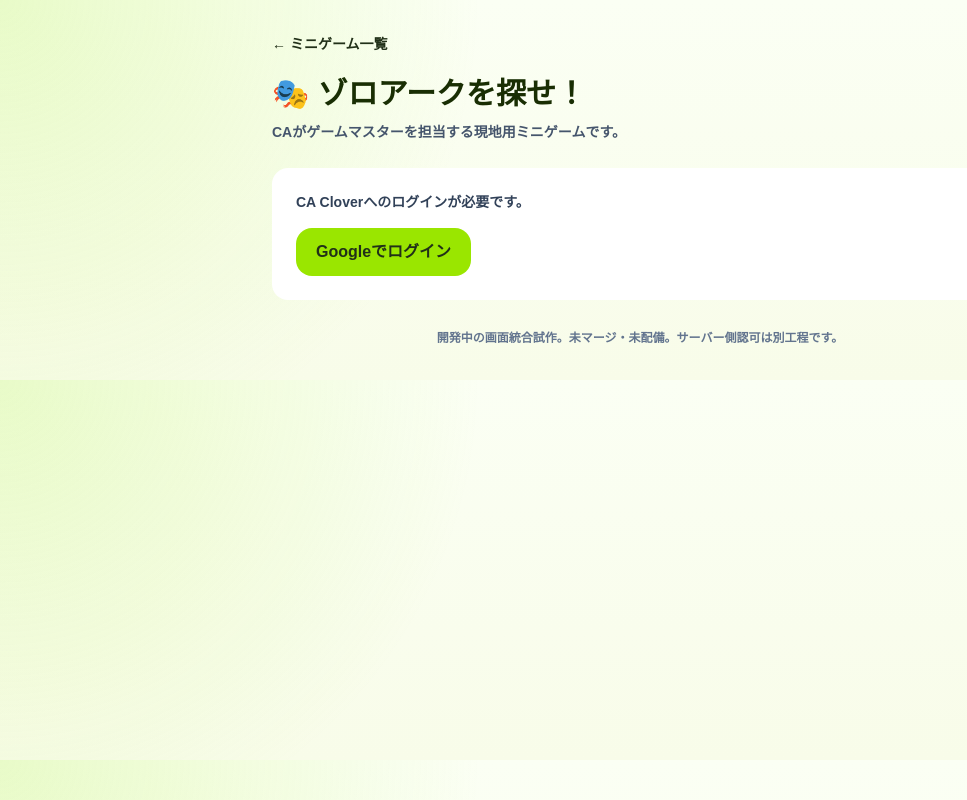
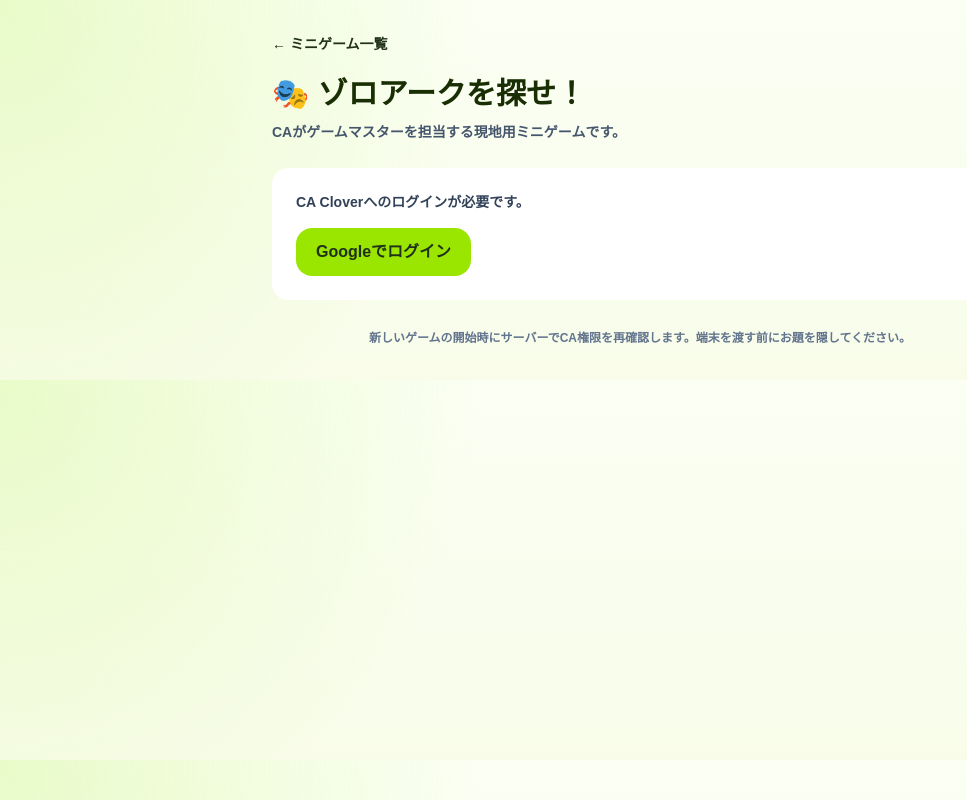
Before and after one commit to Kaityo1221/ca-clover, a Next.js app: page /mini-games/zoroark in a window 1280 px wide. Shown: the whole page, without its empty margins (0-967 px from the left). Built offline with nearby package versions, Linux system fonts and the light colour scheme; no server answers.

Commit message:
fix(zoroark): update game authorization messaging

```diff
--- a/src/app/mini-games/zoroark/page.tsx
+++ b/src/app/mini-games/zoroark/page.tsx
@@ -25,6 +25,6 @@ export default function ZoroarkGamePage() {
        🔒 CAまたはADMINのアカウントのみゲームマスター画面を起動できます。
      </div> :
      <ZoroarkLocalGame />}
-    <p className="mt-7 text-center text-xs font-semibold leading-5 text-slate-500">開発中の画面統合試作。未マージ・未配備。サーバー側認可は別工程です。</p>
+    <p className="mt-7 text-center text-xs font-semibold leading-5 text-slate-500">新しいゲームの開始時にサーバーでCA権限を再確認します。端末を渡す前にお題を隠してください。</p>
   </main>;
 }
```
